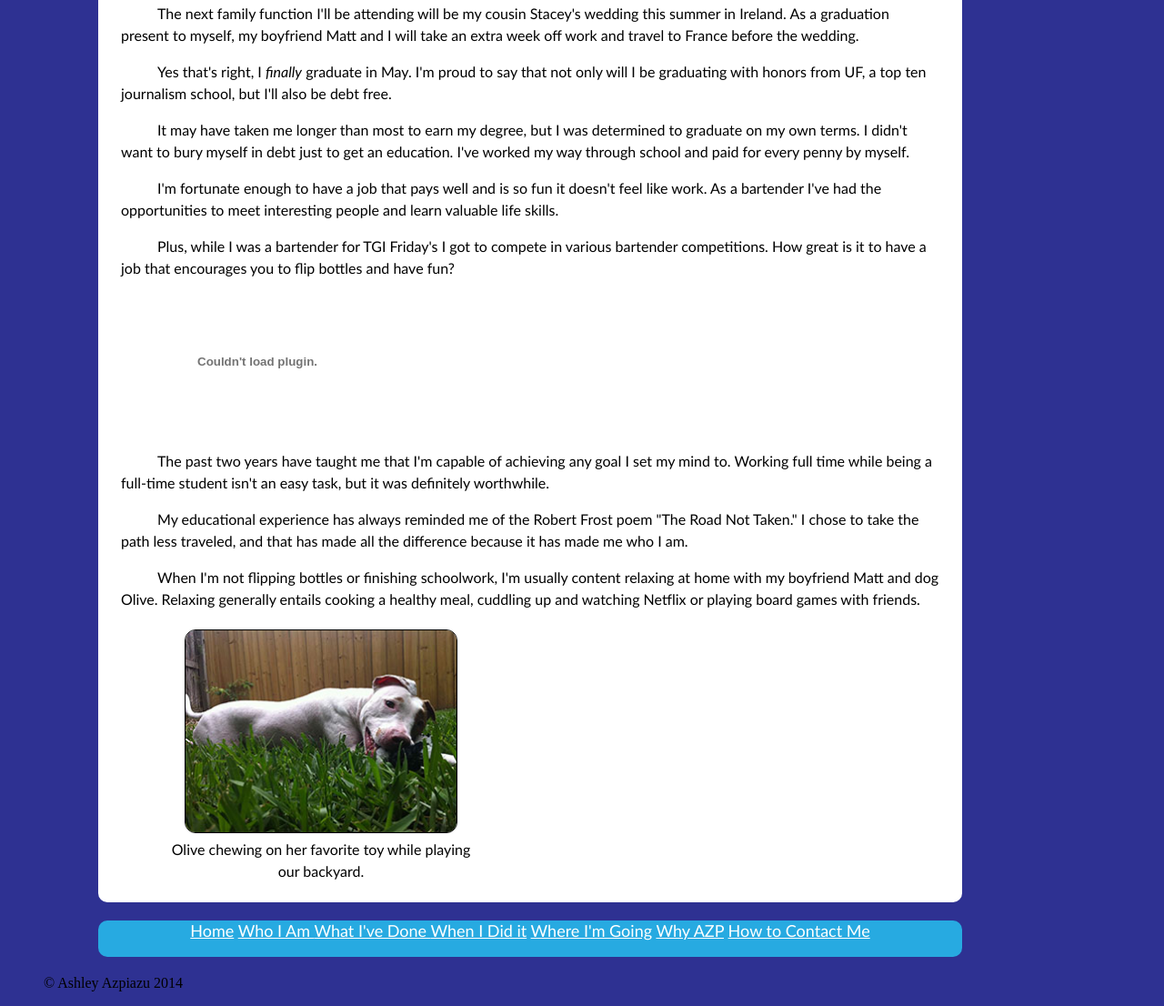
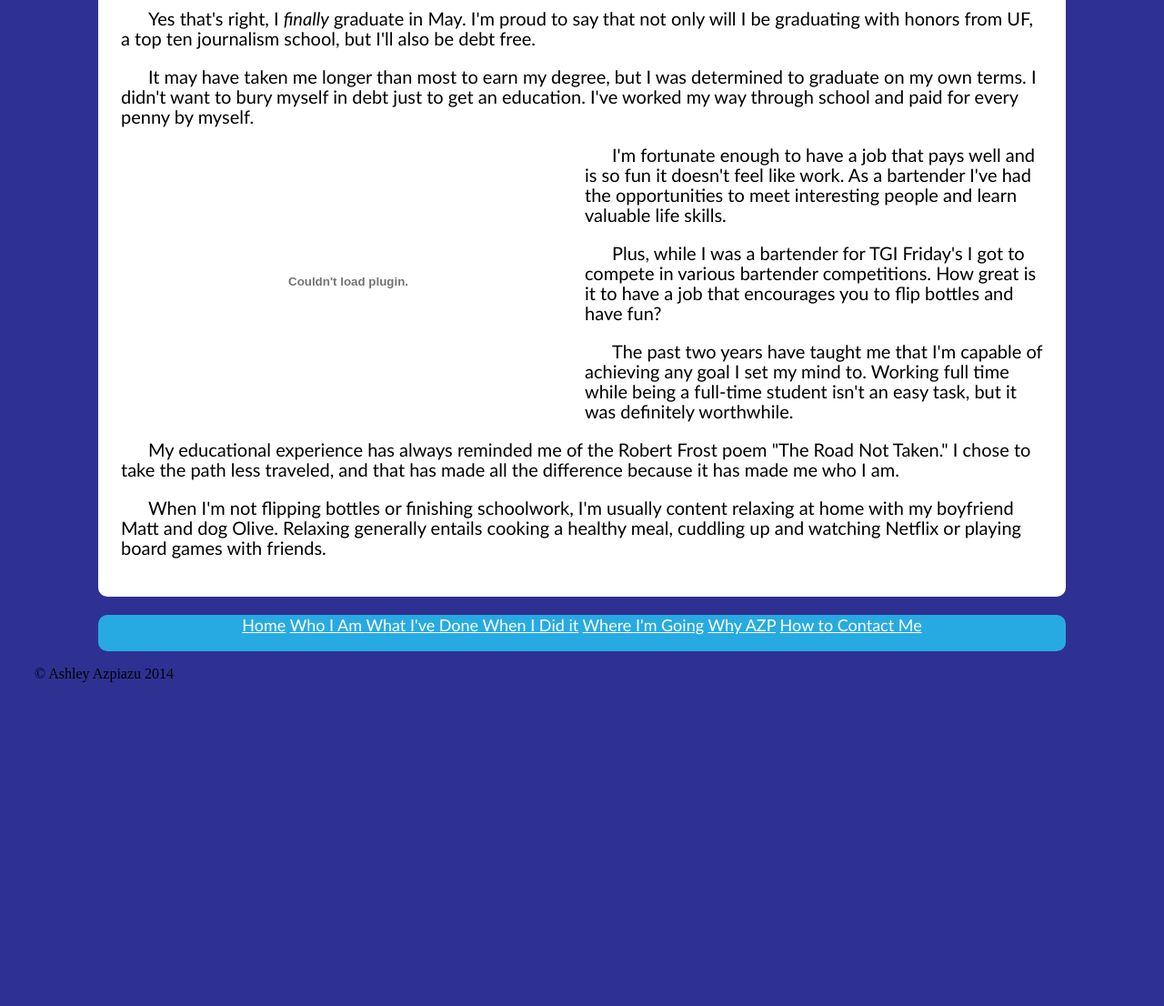
Before and after one commit to ashpiazu/ashpiazu.github.io, a plain HTML site: page who-i-am.html in a window 1280 px wide. Shown: the part 889-1995 px from the top of the page at 91% size. After the commit the page ends 1655 px from the top, so only its background shows below. Drawn offline with Linux system fonts and the light colour scheme.

Commit message:
more work

```diff
--- a/CSS/base.css
+++ b/CSS/base.css
@@ -19,17 +19,23 @@ header{
     margin-right: auto;
     border: none;
 }
-
+.right {
+    float: right;
+    margin-left: 10px;
+}
+.left {
+    float:left;
+    margin-right: 10px;
+}
 nav{
-    background-color: #27aae1;
+    background:#27aae1;
     border: none;
     border-radius: 10px;
     height: 40px;
-    max-width: 950px;
     margin-right: 100px;
     margin-left: 100px;
-    margin-top:20px;
-    margin-bottom:20px;
+    margin-top:10px;
+    margin-bottom:10px;
     font-size: 18px;
     font-family: "gill sans","helvetica", sans-serif;
 
@@ -39,17 +45,18 @@ nav{
 }
 nav a {color: #ffffff}
 nav a:hover {color: #f7821e }
+
 div{
     background-color:white;
 
 
-    font-size: 16px;
+    font-size: 20px;
     font-family: "gill sans","helvetica", sans-serif;
-    line-height: 24px;
+    line-height: 22px;
     margin-bottom: 20px;
     margin-left:100px;
     margin-right: 100px;
-    max-width: 950px;
+    max-width: "90%";
     padding-left: 25px;
     padding-right: 25px;
     padding-top: 1px;
@@ -57,6 +64,9 @@ div{
     border-radius: 10px;
 
 }
+
+.clear-right {clear:right;}
+.clear-left {clear:left;}
 
 h1 {
     color: #27aae1;
@@ -69,14 +79,11 @@ border-color:black;
     border-width:1px;
   }
 p {
-    text-indent: 40px;}
+    text-indent: 30px;}
 
 
-figure {
-    text-align: center;
-    width: 40%;
-    padding: 5px;
-
-
-
+.about figcaption {
+    width: 50%;
+    max-width: 50%;
+    font-size:14px;
 }
--- a/who-i-am.html
+++ b/who-i-am.html
@@ -11,7 +11,7 @@
               href="CSS/base.css" />
     </head>
     <body>
-    <header><img id="logo" src="img/newlogo.jpg" width="270" height="249" alt=azp-logo title="azp logo">
+    <header><img id="logo" src="img/newlogo.jpg" width="30%" alt=azp-logo title="azp logo" />
     </header>
               <nav>
 <!--nav starts here-->
@@ -26,31 +26,34 @@
         </nav>
         <div  id= "wrapper">
 <!--Main content begins-->
-       <article>
+       <article class="about">
     <h1>About Me</h1>
            <p>From the logo on top of my page, you've already gathered that I consider myself to be an editor, writer and communicator, yet those three descriptions merely scratch the surface of who I am. </p>
            <p>I was born and raised in St. Augustine, Fla., with two wonderful parents Dinah and Alfi. I have two older brothers who loved to tease and torment me when we were kids. Today, we're extremely close and I couldn't imagine life without them.</p>
+          <!--First picture-->
+           <figure>
+           <img class=right src="img/family.jpg" width="50%" alt="My Family" title="My Family" />
+
+           </figure>
            <p>My mother is from Ireland and has eight brothers and sisters. As a result, I have a very large family all over the world, from here in the United States to Ireland and all the way to Germany.</p>
-<!--First picture-->
-           <figure>
-           <img id="family" src="img/family.jpg" width="350" height="164" alt="My Family" title="My Family">
-           <figcaption>A small family get together after my cousin Ciara's wedding in Chicago last August. Unfortunately, the whole clan wasn't there for the picture.</figcaption>
-           </figure>
+
             <p>The next family function I'll be attending will be my cousin Stacey's wedding this summer in Ireland. As a graduation present to myself, my boyfriend Matt and I will take an extra week off work and travel to France before the wedding.</p>
+
            <p>Yes that's right, I <em>finally</em> graduate in May. I'm proud to say that not only will I be graduating with honors from UF, a top ten journalism school, but I'll also be debt free.</p>
            <p>It may have taken me longer than most to earn my degree, but I was determined to graduate on my own terms. I didn't want to bury myself in debt just to get an education. I've worked my way through school and paid for every penny by myself.</p>
+           <!--Youtube video... how cool is that?-->
+           <object class="left" width="500" height="300" type="application/x-shockwave-flash" data="http://www.youtube.com/v/d2Zu9_cPEPA"> <param name="movie" value="http://www.youtube.com/v/d2Zu9_cPEPA"/></object>
            <p>I'm fortunate enough to have a job that pays well and is so fun it doesn't feel like work. As a bartender I've had the opportunities to meet interesting people and learn valuable life skills.</p>
+
            <p>Plus, while I was a bartender for TGI Friday's I got to compete in various bartender competitions. How great is it to have a job that encourages you to flip bottles and have fun?</p>
-<!--Youtube video... how cool is that?-->
-           <object type="application/x-shockwave-flash" data="http://www.youtube.com/v/d2Zu9_cPEPA"> <param name="movie" value="http://www.youtube.com/v/d2Zu9_cPEPA"/></object>
+
+
            <p>The past two years have taught me that I'm capable of achieving any goal I set my mind to. Working full time while being a full-time student isn't an easy task, but it was definitely worthwhile.</p>
            <p>My educational experience has always reminded me of the Robert Frost poem "The Road Not Taken." I chose to take the path less traveled, and that has made all the difference because it has made me who I am.</p>
-            <p>When I'm not flipping bottles or finishing schoolwork, I'm usually content relaxing at home with my boyfriend Matt and dog Olive. Relaxing generally entails cooking a healthy meal, cuddling up and watching Netflix or playing board games with friends.</p>
-            <figure>
-<!--Second picture-->
-            <img src="img/olive.jpg" width="300" height="224" alt="My beautiful dog Olive" title="My beautiful dog Olive">
-            <figcaption>Olive chewing on her favorite toy while playing our backyard.</figcaption>
-            </figure>
+
+           <p>When I'm not flipping bottles or finishing schoolwork, I'm usually content relaxing at home with my boyfriend Matt and dog Olive. Relaxing generally entails cooking a healthy meal, cuddling up and watching Netflix or playing board games with friends.</p>
+           <div class="clear-right"></div>
+
             </article>
 <!--End of main content-->
     </div>
```
Also changed, not shown: contact.html (+1 -1 lines), index.html (+5 -3 lines), what-i've-done.html (+10 -6 lines), when-i-did-it.html (+1 -1 lines), where-i'm-going.html (+1 -1 lines), why-azp.html (+1 -1 lines).
